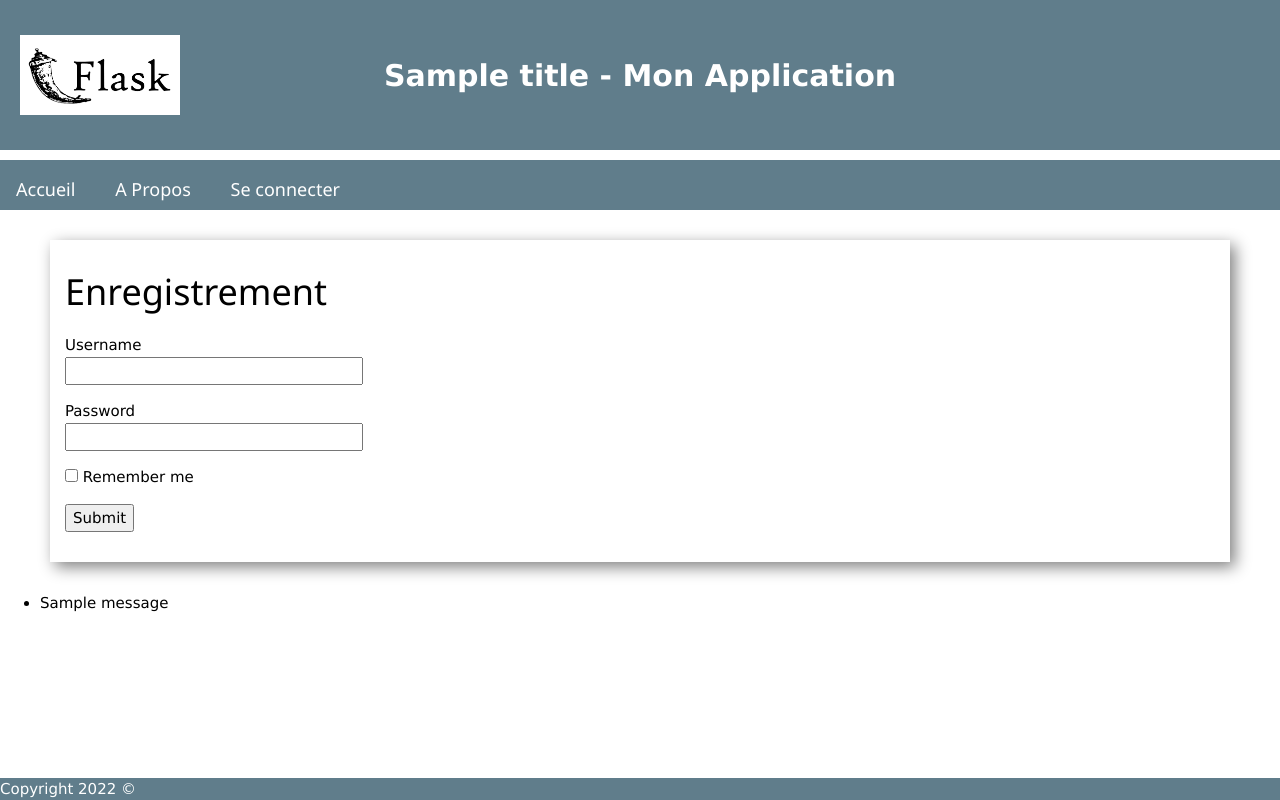
After one commit to mena0018/Flask, a Flask app: template app/templates/login.html in a window 1280 px wide. The commit adds this page. Run offline with Flask 2, Linux system fonts and the light colour scheme; the template is opened without the code that fills it: most values are stand-ins (such as "Sample title", 1, 10 or a date in 2020); one stand-in notice (Sample message) is shown; form fields are guessed from the names that the template uses.

Commit message:
Ajout du formulaire d'enregistrement

```diff
--- a/app/static/css/base.css
+++ b/app/static/css/base.css
@@ -22,7 +22,7 @@ a {
 
 main {
     margin: 30px 50px;
-    padding:10px;
+    padding:15px;
     box-shadow:5px 5px 15px grey;
 }
 
--- a/app/templates/base.html
+++ b/app/templates/base.html
@@ -35,13 +35,24 @@
     <h2 class="w3-display-container w3-blue-grey">
       <a class="w3-button" href="{{ url_for('index') }}">Accueil</a>
       <a class="w3-button" href="{{ url_for('a_propos') }}">A Propos</a>
-      <a class="w3-button">Formulaire</a>
+      <a class="w3-button" href=" {{ url_for('login') }}">Se connecter</a>
     </h2>
 
     <main>
-         {% block contenu %}
-         {% endblock %}
+        {% block contenu %}
+        {% endblock %}
      </main>
+
+    <!-- Affichage des messages enregistrés par la fonction flash(...) -->
+     {% with messages = get_flashed_messages() %}
+         {% if messages %}
+         <ul>
+         {% for message in messages %}
+         <li>{{ message }}</li>
+         {% endfor %}
+         </ul>
+         {% endif %}
+     {% endwith %}
 
     <footer class="w3-display-bottom-middle w3-blue-grey">Copyright 2022 ©</footer>
   </body>
--- /dev/null
+++ b/app/templates/login.html
@@ -0,0 +1,26 @@
+{% extends "base.html" %}
+
+{% block contenu %}
+    <h1>Enregistrement</h1>
+    <form action="" method="post" novalidate>
+        {{ form.hidden_tag() }}
+         <p>
+         {{ form.username.label }}<br>
+         {{ form.username(size=32) }}
+         {% for error in form.username.errors %}
+             <span style="color: red; font-weight:bold;">[{{ error }}]</span>
+        {% endfor %}
+         </p>
+
+         <p>
+         {{ form.password.label }} <br>
+         {{ form.password(size=32) }}
+         {% for error in form.password.errors %}
+             <span style="color: red; font-weight:bold;">[{{ error }}]</span>
+         {% endfor %}
+         </p>
+
+         <p> {{ form.remember_me() }} {{ form.remember_me.label }} </p>
+         <p> {{ form.submit() }} </p>
+     </form>
+{% endblock %}
--- a/requirements.txt
+++ b/requirements.txt
@@ -63,3 +63,5 @@ wcwidth==0.2.5
 webencodings==0.5.1
 Werkzeug==2.0.2
 widgetsnbextension==3.5.1
+
+WTForms~=3.0.1
```
Also changed, not shown: app/forms.py (added, +10 -0 lines), app/routes.py (+14 -1 lines).
